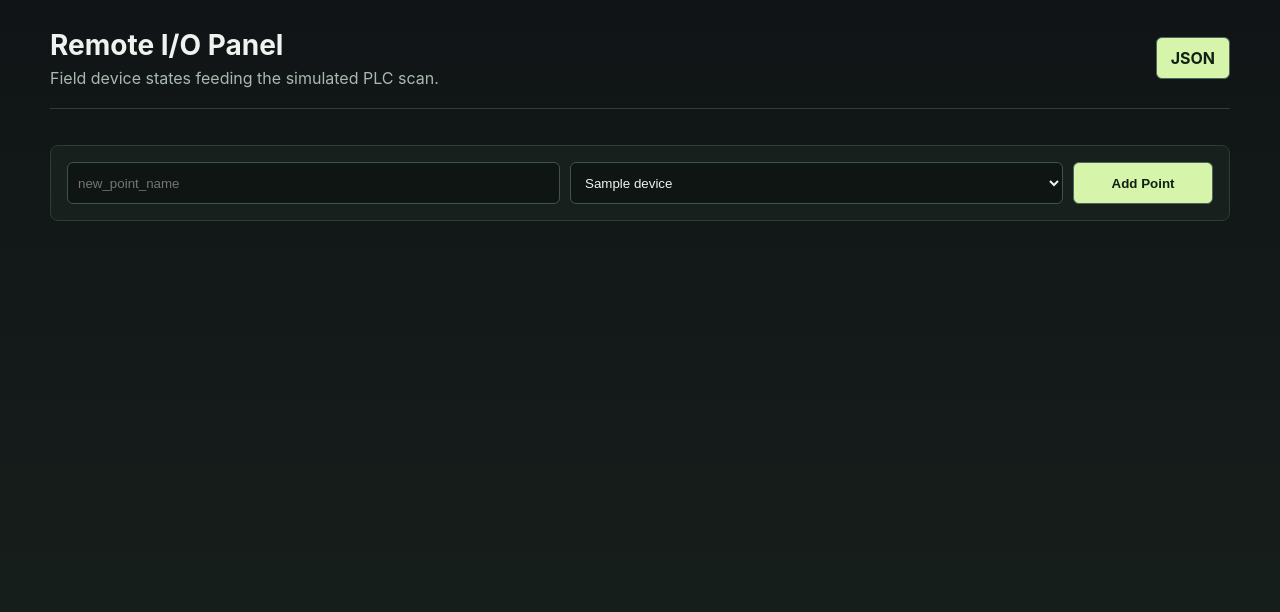
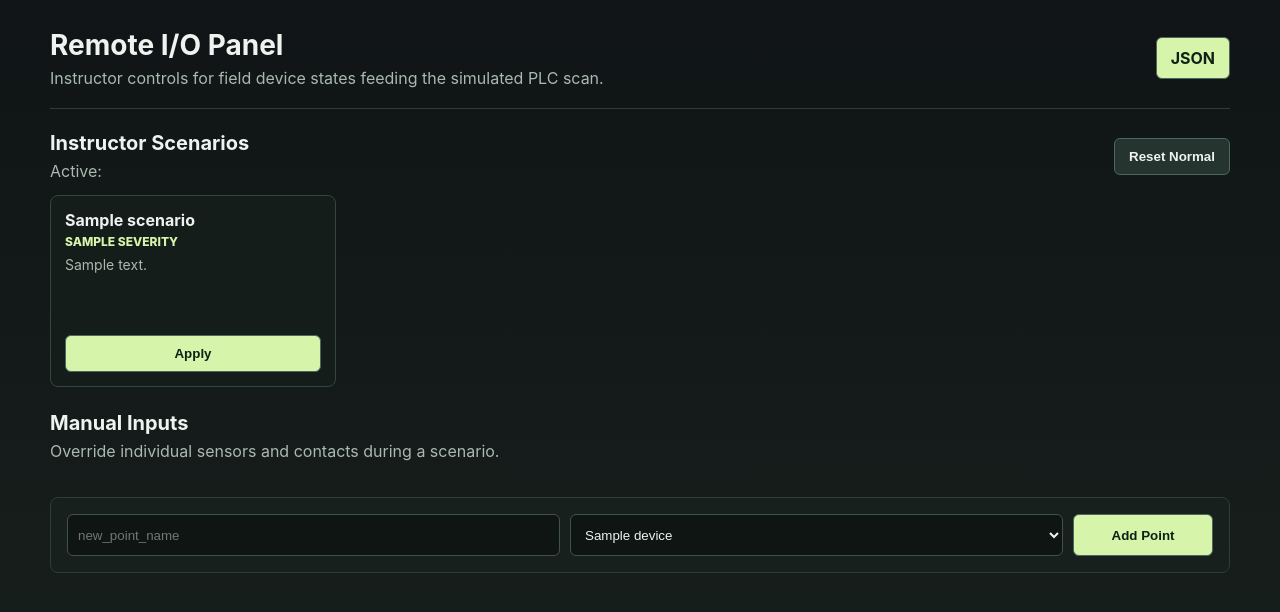
Before and after one commit to miamioh-roseaw/gns3-ics, a Flask app: template io-panel/templates/index.html in a window 1280 px wide. Shown: the top 612 px of the page. Run offline with Flask 3, Linux system fonts and the light colour scheme; the template is opened without the code that fills it: most values are stand-ins (such as "Sample title", 1, 10 or a date in 2020).

Commit message:
Add instructor sensor scenario panel

```diff
--- a/config/io-panel.yaml
+++ b/config/io-panel.yaml
@@ -1,3 +1,4 @@
+active_scenario: normal
 points:
   pressure:
     device_type: pressure_sensor
--- a/io-panel/app.py
+++ b/io-panel/app.py
@@ -3,7 +3,7 @@ from pathlib import Path
 from typing import Any
 
 import yaml
-from flask import Flask, jsonify, redirect, render_template, request, url_for
+from flask import Flask, abort, jsonify, redirect, render_template, request, url_for
 
 
 app = Flask(__name__)
@@ -20,17 +20,59 @@ DEVICE_TYPES = {
     "proximity_sensor": {"label": "Proximity Sensor", "kind": "digital"},
 }
 
+BASELINE_POINTS = {
+    "pressure": {"device_type": "pressure_sensor", "value": 72.5},
+    "temperature": {"device_type": "temperature_sensor", "value": 89.0},
+    "start_pb": {"device_type": "push_button", "value": False},
+    "estop_ok": {"device_type": "e_stop_contact", "value": True},
+    "door_closed": {"device_type": "door_interlock", "value": True},
+    "tank_high": {"device_type": "float_switch", "value": False},
+}
+
+SCENARIOS = {
+    "ambient_heat_rise": {
+        "label": "Ambient Heat Rise",
+        "severity": "Process upset",
+        "description": "Raise the temperature transmitter to simulate a hot enclosure or nearby heat source.",
+        "setpoints": {"temperature": 145.0},
+    },
+    "water_pressure_surge": {
+        "label": "Water Pressure Surge",
+        "severity": "High alarm",
+        "description": "Drive the pressure transmitter upward as if a downstream valve closed suddenly.",
+        "setpoints": {"pressure": 265.0},
+    },
+    "blocked_outlet": {
+        "label": "Blocked Outlet",
+        "severity": "Process fault",
+        "description": "Combine high pressure with a high tank float to mimic a restricted discharge path.",
+        "setpoints": {"pressure": 220.0, "tank_high": True},
+    },
+    "door_interlock_open": {
+        "label": "Door Interlock Open",
+        "severity": "Safety permissive",
+        "description": "Open the panel door interlock so the PLC should drop permissive logic.",
+        "setpoints": {"door_closed": False},
+    },
+    "estop_pressed": {
+        "label": "E-Stop Pressed",
+        "severity": "Safety trip",
+        "description": "Open the e-stop contact and verify the SCADA alarm and PLC output response.",
+        "setpoints": {"estop_ok": False},
+    },
+    "pressure_sensor_failed_low": {
+        "label": "Pressure Sensor Failed Low",
+        "severity": "Instrumentation fault",
+        "description": "Force the pressure signal near zero while the rest of the process remains normal.",
+        "setpoints": {"pressure": 0.0},
+    },
+}
+
 
 def default_config() -> dict[str, Any]:
     return {
-        "points": {
-            "pressure": {"device_type": "pressure_sensor", "value": 72.5},
-            "temperature": {"device_type": "temperature_sensor", "value": 89.0},
-            "start_pb": {"device_type": "push_button", "value": False},
-            "estop_ok": {"device_type": "e_stop_contact", "value": True},
-            "door_closed": {"device_type": "door_interlock", "value": True},
-            "tank_high": {"device_type": "float_switch", "value": False},
-        }
+        "active_scenario": "normal",
+        "points": {name: point.copy() for name, point in BASELINE_POINTS.items()},
     }
 
 
@@ -38,7 +80,10 @@ def load_config() -> dict[str, Any]:
     if not CONFIG_PATH.exists():
         save_config(default_config())
     with CONFIG_PATH.open("r", encoding="utf-8") as handle:
-        return yaml.safe_load(handle) or default_config()
+        config = yaml.safe_load(handle) or default_config()
+    config.setdefault("active_scenario", "normal")
+    config.setdefault("points", {})
+    return config
 
 
 def save_config(config: dict[str, Any]) -> None:
@@ -50,7 +95,12 @@ def save_config(config: dict[str, Any]) -> None:
 @app.get("/")
 def index():
     config = load_config()
-    return render_template("index.html", config=config, device_types=DEVICE_TYPES)
+    return render_template(
+        "index.html",
+        config=config,
+        device_types=DEVICE_TYPES,
+        scenarios=SCENARIOS,
+    )
 
 
 @app.get("/api/io")
@@ -66,7 +116,7 @@ def api_io():
             "unit": meta.get("unit", ""),
             "value": point.get("value", False),
         }
-    return jsonify({"points": points})
+    return jsonify({"active_scenario": config.get("active_scenario", "normal"), "points": points})
 
 
 @app.post("/point/<name>")
@@ -80,6 +130,30 @@ def update_point(name: str):
         point["value"] = float(request.form.get("value", 0))
     else:
         point["value"] = request.form.get("value") == "on"
+    config["active_scenario"] = "manual_override"
+    save_config(config)
+    return redirect(url_for("index"))
+
+
+@app.post("/scenario/<scenario_id>")
+def apply_scenario(scenario_id: str):
+    config = load_config()
+    if scenario_id not in SCENARIOS:
+        abort(404)
+    scenario = SCENARIOS[scenario_id]
+    for name, value in scenario["setpoints"].items():
+        if name in config.get("points", {}):
+            config["points"][name]["value"] = value
+    config["active_scenario"] = scenario_id
+    save_config(config)
+    return redirect(url_for("index"))
+
+
+@app.post("/scenario/reset")
+def reset_scenario():
+    config = load_config()
+    config["points"] = {name: point.copy() for name, point in BASELINE_POINTS.items()}
+    config["active_scenario"] = "normal"
     save_config(config)
     return redirect(url_for("index"))
 
@@ -94,6 +168,7 @@ def add_point():
         "device_type": device_type,
         "value": 0.0 if meta["kind"] == "analog" else False,
     }
+    config["active_scenario"] = "manual_override"
     save_config(config)
     return redirect(url_for("index"))
 
--- a/io-panel/static/style.css
+++ b/io-panel/static/style.css
@@ -32,6 +32,7 @@ body {
 
 h1,
 h2,
+h3,
 p {
   margin: 0;
 }
@@ -44,6 +45,22 @@ h1 {
 p {
   margin-top: 6px;
   color: #aab9b0;
+}
+
+.section-head {
+  display: flex;
+  align-items: center;
+  justify-content: space-between;
+  gap: 12px;
+  margin-top: 22px;
+}
+
+.section-head h2 {
+  font-size: 20px;
+}
+
+.section-head.compact {
+  margin-top: 24px;
 }
 
 .api,
@@ -122,6 +139,62 @@ button {
   margin-top: 14px;
 }
 
+.secondary {
+  width: auto;
+  margin: 0;
+  background: #26342f;
+  color: #eef3ef;
+}
+
+.instructor {
+  margin-top: 22px;
+}
+
+.scenario-grid {
+  display: grid;
+  grid-template-columns: repeat(auto-fill, minmax(280px, 1fr));
+  gap: 12px;
+  margin-top: 14px;
+}
+
+.scenario {
+  display: grid;
+  align-content: space-between;
+  min-height: 188px;
+  border: 1px solid #34473f;
+  border-radius: 8px;
+  background: #141d19;
+  padding: 14px;
+}
+
+.scenario.active {
+  border-color: #d7f5aa;
+  box-shadow: inset 0 0 0 1px #d7f5aa;
+}
+
+.scenario strong,
+.scenario span {
+  display: block;
+}
+
+.scenario strong {
+  font-size: 16px;
+}
+
+.scenario span {
+  margin-top: 4px;
+  color: #d7f5aa;
+  font-size: 12px;
+  font-weight: 800;
+  text-transform: uppercase;
+}
+
+.scenario p {
+  min-height: 66px;
+  font-size: 14px;
+  line-height: 1.4;
+}
+
 .add {
   display: grid;
   grid-template-columns: minmax(180px, 1fr) minmax(220px, 1fr) 140px;
@@ -135,12 +208,18 @@ button {
 
 @media (max-width: 680px) {
   .topbar,
+  .section-head,
   .add {
     grid-template-columns: 1fr;
     align-items: stretch;
   }
 
-  .topbar {
+  .topbar,
+  .section-head {
     display: grid;
   }
+
+  .secondary {
+    width: 100%;
+  }
 }
--- a/io-panel/templates/index.html
+++ b/io-panel/templates/index.html
@@ -11,10 +11,41 @@
       <header class="topbar">
         <div>
           <h1>Remote I/O Panel</h1>
-          <p>Field device states feeding the simulated PLC scan.</p>
+          <p>Instructor controls for field device states feeding the simulated PLC scan.</p>
         </div>
         <a class="api" href="/api/io">JSON</a>
       </header>
+
+      <section class="instructor">
+        <div class="section-head">
+          <div>
+            <h2>Instructor Scenarios</h2>
+            <p>Active: {{ "Normal" if config.active_scenario == "normal" else config.active_scenario.replace("_", " ").title() }}</p>
+          </div>
+          <form action="/scenario/reset" method="post">
+            <button class="secondary" type="submit">Reset Normal</button>
+          </form>
+        </div>
+        <div class="scenario-grid">
+          {% for scenario_id, scenario in scenarios.items() %}
+          <form class="scenario {% if config.active_scenario == scenario_id %}active{% endif %}" action="/scenario/{{ scenario_id }}" method="post">
+            <div>
+              <strong>{{ scenario.label }}</strong>
+              <span>{{ scenario.severity }}</span>
+            </div>
+            <p>{{ scenario.description }}</p>
+            <button type="submit">Apply</button>
+          </form>
+          {% endfor %}
+        </div>
+      </section>
+
+      <div class="section-head compact">
+        <div>
+          <h2>Manual Inputs</h2>
+          <p>Override individual sensors and contacts during a scenario.</p>
+        </div>
+      </div>
 
       <section class="grid">
         {% for name, point in config.points.items() %}
```
Also changed, not shown: docs/gns3-docker-templates.md (+10 -0 lines), README.md.
